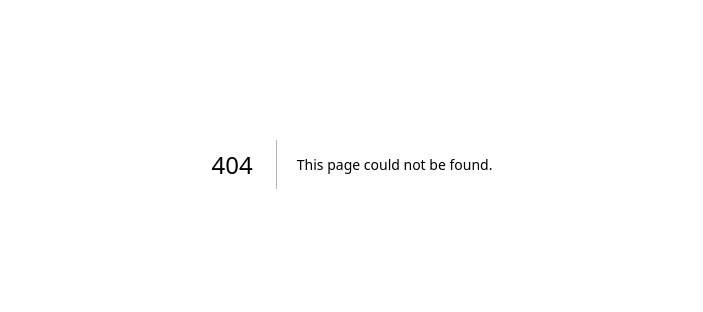
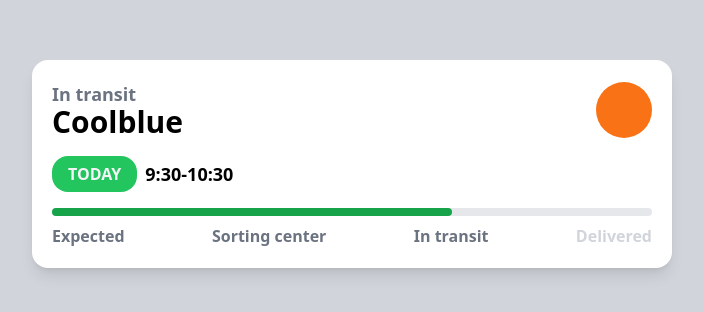
Before and after one commit to wallarin/carrot-market-reloaded, a Next.js app: page /tailwindPrac/deliveryState in a window 1280 px wide. Before the commit this address had no page. Shown: the part 236-548 px from the top of the page, without its empty margins (288-991 px from the left). Built offline with nearby package versions, Linux system fonts and the light colour scheme.

Commit message:
Tailwind로 Card 디자인 해보기, 다크모드, hover 이벤트 시의 CSS 적용하기 [*]

```diff
--- /dev/null
+++ b/app/tailwindPrac/deliveryState/page.tsx
@@ -0,0 +1,36 @@
+export default function DeliveryCard() {
+    return (
+        <main
+            className='bg-gray-300 h-screen flex items-center p-24 dark:bg-gray-700 flex-col justify-center'> {/* h-screen: 100% viewport height 만큼 설정 */}
+            <div className='bg-white w-full max-w-screen-sm shadow-lg p-5 rounded-2xl font-bold dark:bg-gray-600'>
+                <div className='flex justify-between items-center'> {/* 상단 부분 이름 / 프로필 이미지 */}
+                    <div className='flex flex-col'>
+                <span
+                    className='text-gray-500 text-lg -mb-1 dark:text-gray-300'>In transit</span> {/* -mb-1: 설정된 rem 만큼의 margin-bottom을 빼준다. */}
+                        <span className='text-3xl dark:text-white'>Coolblue</span>
+                    </div>
+                    <div className='bg-orange-500 size-14 rounded-full'></div>
+                    {/* 이미지 사진 위치 */} {/* size-14: w-14 h-14를 한번에 적용시켜준다. */}
+                </div>
+                <div
+                    className='flex items-center gap-2 my-4'> {/* 중간 부분 요일 / 시간 */} {/* mr-3을 아래 TODAY span에서 설정하는 것도 좋지만 여기에서 flex로 처리하고 gap을 주는게 더 명확해보인다. */}
+                    <span
+                        className='py-1.5 px-4 font-semibold bg-green-500 text-gray-100 uppercase rounded-2xl transition hover:bg-green-600 hover:scale-110'>Today</span>
+                    <span className='text-lg dark:text-gray-100'>9:30-10:30</span>
+                </div>
+                <div className='relative mb-8'> {/* 로딩바 */}
+                    <div className='w-full h-2 bg-gray-200 rounded-lg absolute'></div>
+                    <div className='w-2/3 h-2 bg-green-600 rounded-lg absolute'></div>
+                </div>
+                <div
+                    className='flex justify-between items-center text-gray-500 dark:text-gray-300'> {/* 배달현황 안내 문구 */}
+                    <span className='text-gray-500'>Expected</span>
+                    <span>Sorting center</span>
+                    <span>In transit</span>
+                    <span
+                        className='text-gray-300 dark:text-gray-400'>Delivered</span> {/* 각각 해주는 방법도 있지만 상위 div에 설정 후 다른 부분만 바꾸는 것도 좋다. */}
+                </div>
+            </div>
+        </main>
+    );
+};
```
